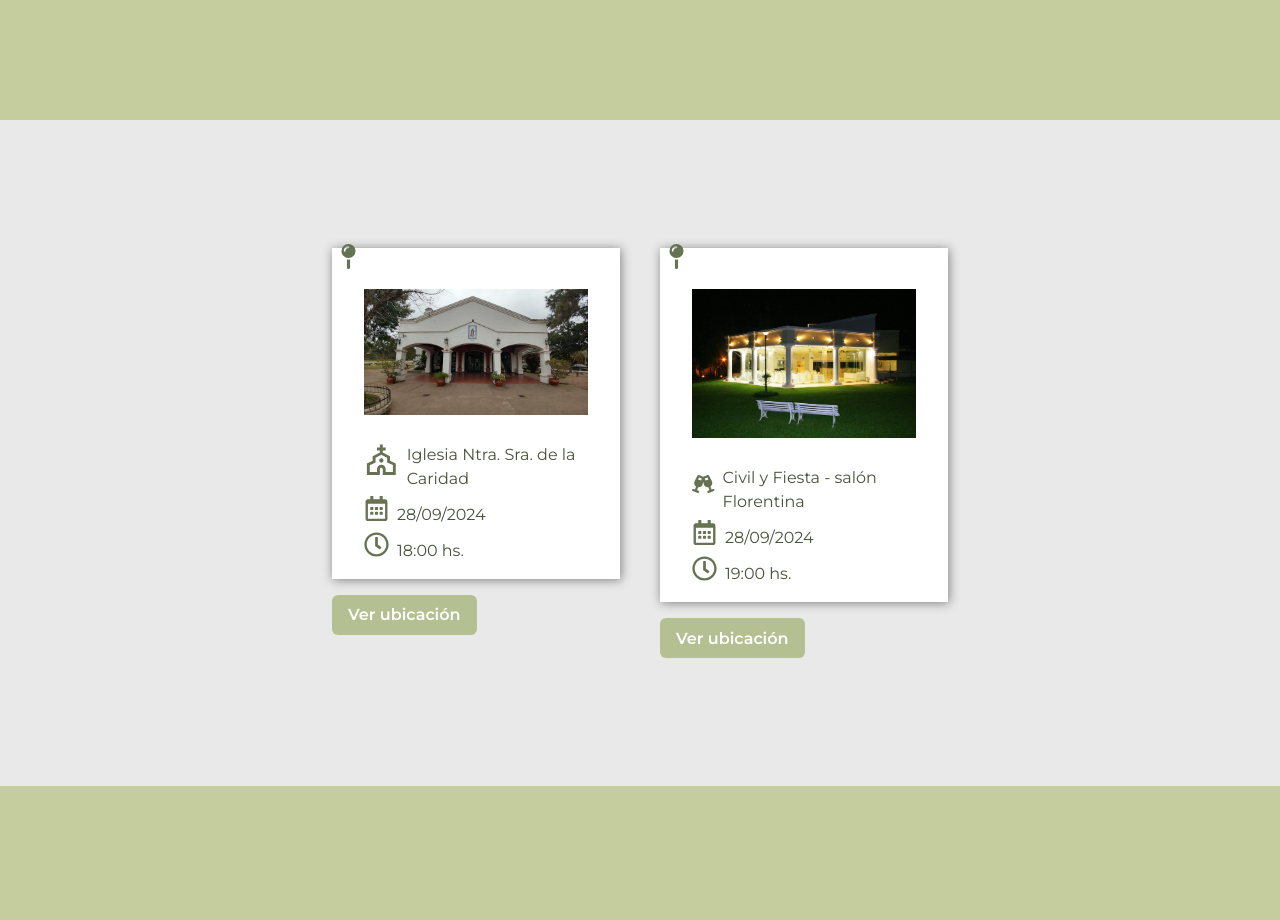
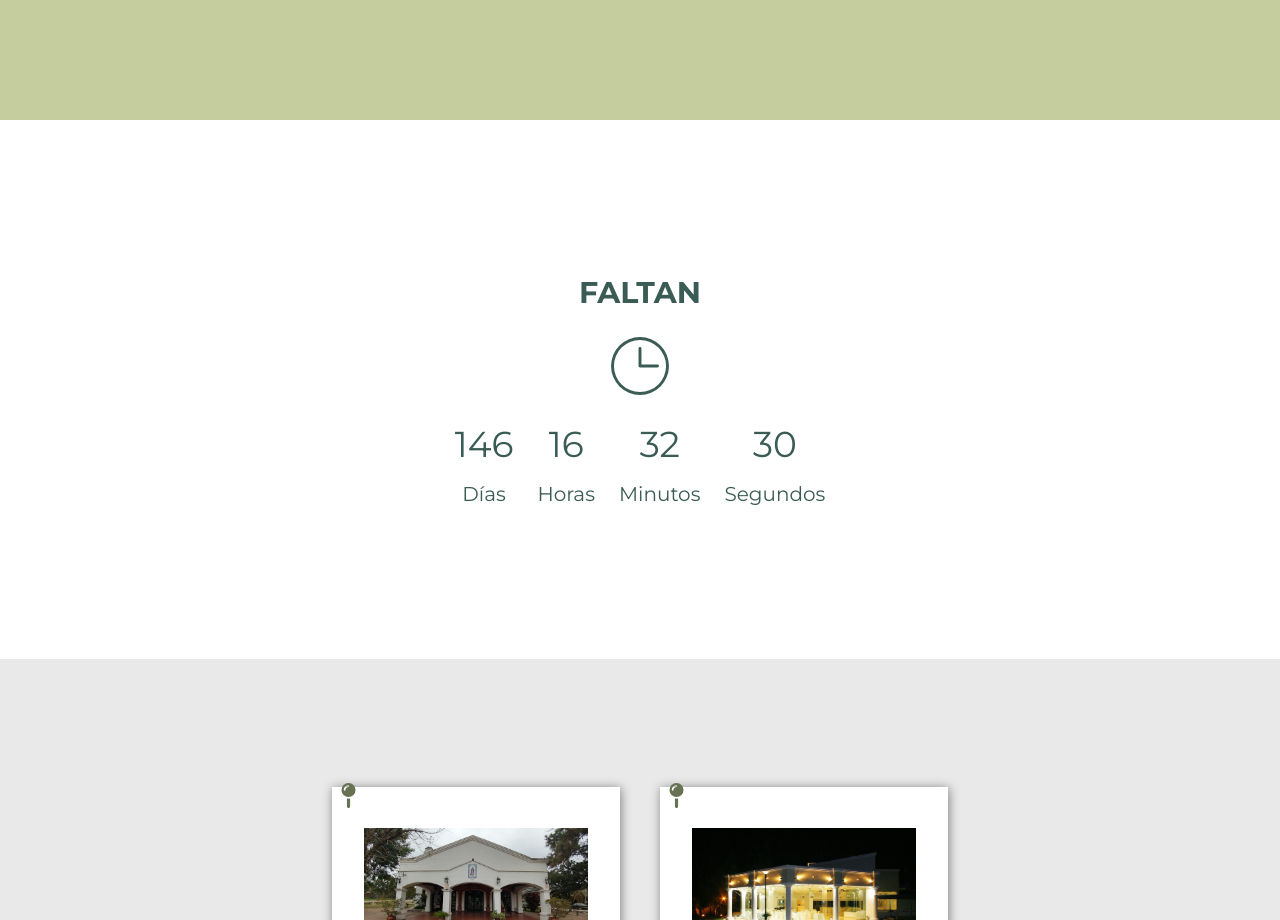
Before and after one commit to Majoissa/reserva-la-fecha, a React (Create React App) app: page /Boda/MajoYTulio in a window 1280 px wide. Shown: the part 1480-2400 px from the top of the page. Built offline with nearby package versions, Linux system fonts and the light colour scheme; a web font is replaced by a local one.

Commit message:
majo y tulio

```diff
--- a/src/Components/CountDown/CountDown.js
+++ b/src/Components/CountDown/CountDown.js
@@ -0,0 +1,69 @@
+import React, { useState, useEffect } from "react";
+import { Box, Text, VStack, HStack } from "@chakra-ui/react";
+import { CiClock2 } from "react-icons/ci";
+
+const CountdownTimer = ({ targetDate, color, font }) => {
+  const calculateTimeLeft = () => {
+    const difference = +new Date(targetDate) - +new Date();
+    let timeLeft = {};
+
+    if (difference > 0) {
+      timeLeft = {
+        days: Math.floor(difference / (1000 * 60 * 60 * 24)),
+        hours: Math.floor((difference / (1000 * 60 * 60)) % 24),
+        minutes: Math.floor((difference / 1000 / 60) % 60),
+        seconds: Math.floor((difference / 1000) % 60),
+      };
+    }
+
+    return timeLeft;
+  };
+
+  const [timeLeft, setTimeLeft] = useState(calculateTimeLeft());
+
+  useEffect(() => {
+    const timer = setTimeout(() => {
+      setTimeLeft(calculateTimeLeft());
+    }, 1000);
+
+    return () => clearTimeout(timer);
+  });
+
+  return (
+    <Box
+      textAlign="center"
+      py={"150px"}
+      px={6}
+      bgColor={"white"}
+      color={color}
+      fontFamily={font}
+    >
+      <VStack spacing={4}>
+        <Text fontSize="3xl" textTransform={"uppercase"} fontWeight={"bold"}>
+          Faltan
+        </Text>
+        <CiClock2 fontSize={"70px"} />
+        <HStack spacing={6}>
+          <VStack>
+            <Text fontSize="4xl">{timeLeft.days || "0"}</Text>
+            <Text fontSize="xl">Días</Text>
+          </VStack>
+          <VStack>
+            <Text fontSize="4xl">{timeLeft.hours || "0"}</Text>
+            <Text fontSize="xl">Horas</Text>
+          </VStack>
+          <VStack>
+            <Text fontSize="4xl">{timeLeft.minutes || "0"}</Text>
+            <Text fontSize="xl">Minutos</Text>
+          </VStack>
+          <VStack>
+            <Text fontSize="4xl">{timeLeft.seconds || "0"}</Text>
+            <Text fontSize="xl">Segundos</Text>
+          </VStack>
+        </HStack>
+      </VStack>
+    </Box>
+  );
+};
+
+export default CountdownTimer;
--- a/src/Components/MajoYtulio/MajoYTulio.js
+++ b/src/Components/MajoYtulio/MajoYTulio.js
@@ -10,6 +10,7 @@ import Footer from "../Footer/Footer";
 import { IoIosHeart } from "react-icons/io";
 import { BsCalendarHeart } from "react-icons/bs";
 import PhotoGrid from "../grid/PhotoGrid";
+import CountdownTimer from "../CountDown/CountDown";
 
 const MajoYTulio = () => {
   const img1 = require("./novios.jpeg");
@@ -45,6 +46,11 @@ const MajoYTulio = () => {
         praseColor={"#faffde"}
         font={'"Montserrat", sans-serif;'}
         icon={<IoIosHeart color="#faffde" size="40px" />}
+      />
+      <CountdownTimer
+        targetDate="2024-09-24T18:00:00"
+        color={"#3b5c54"}
+        font={'"Montserrat", sans-serif;'}
       />
       <EventLocation
         foto1={iglesia}
```
